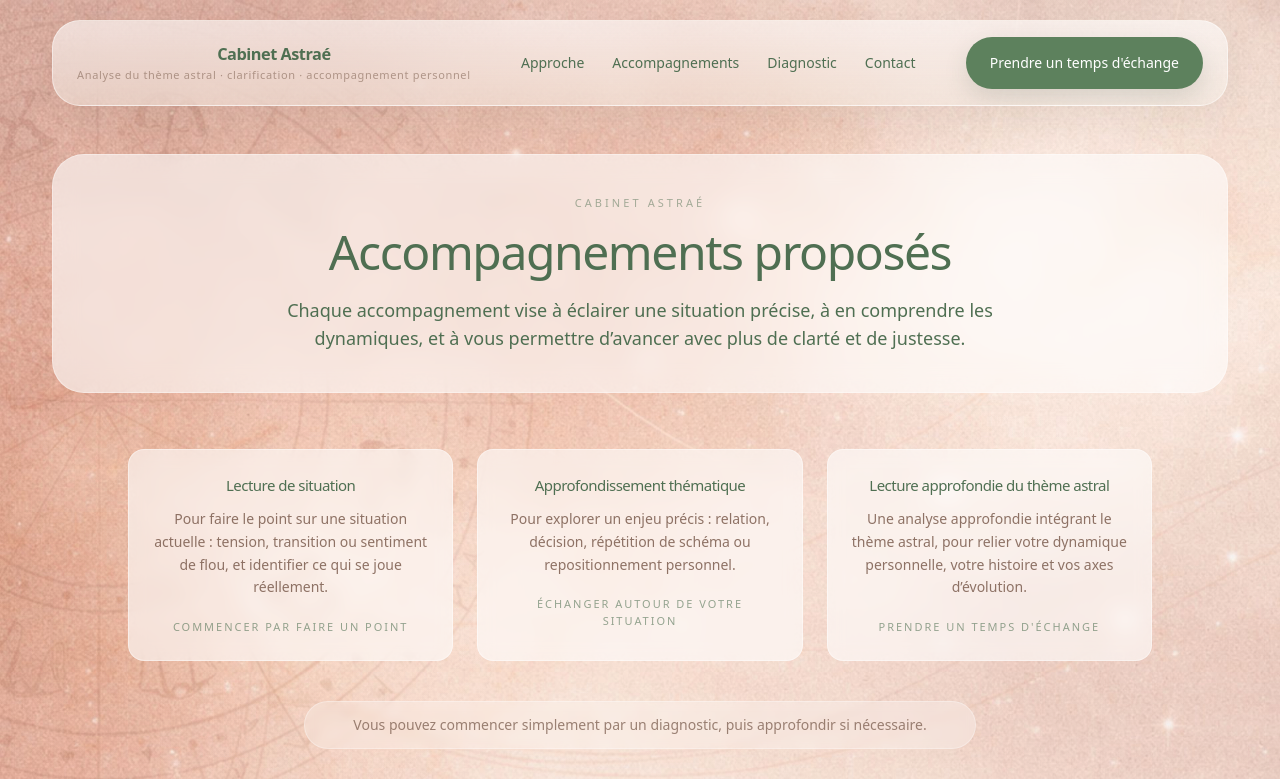
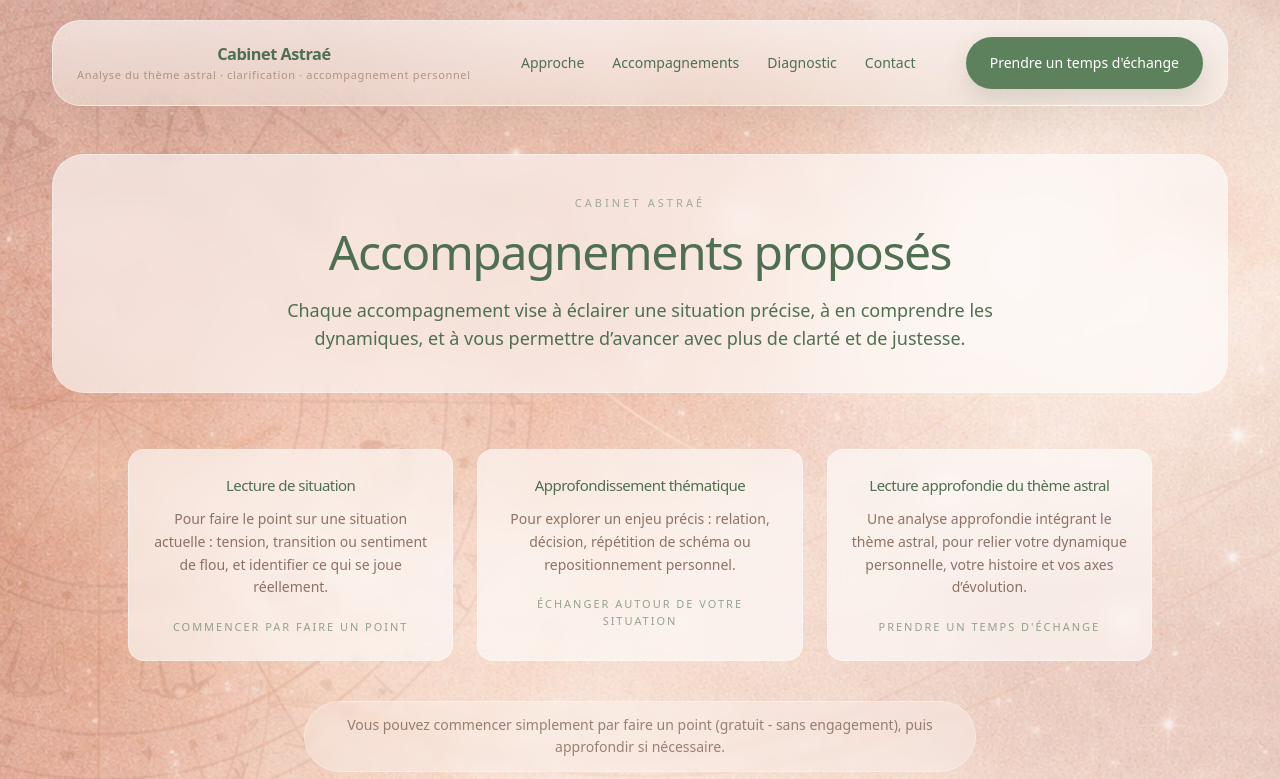
Before and after one commit to arnaudcrestey/cabinet-astrae, a Next.js app: page /accompagnements in a window 1280 px wide. Shown: the top 779 px of the page. Built offline with nearby package versions, Linux system fonts and the light colour scheme.

Commit message:
Update page.tsx

```diff
--- a/app/accompagnements/page.tsx
+++ b/app/accompagnements/page.tsx
@@ -52,7 +52,7 @@ export default function AccompagnementsPage() {
 
         <div className="mx-auto max-w-2xl text-center">
   <p className="rounded-full border border-white/30 bg-white/30 px-5 py-3 text-[14px] leading-relaxed text-umber/75 backdrop-blur-sm">
-    Vous pouvez commencer simplement par un diagnostic, puis approfondir si nécessaire.
+    Vous pouvez commencer simplement par faire un point (gratuit - sans engagement), puis approfondir si nécessaire.
   </p>
 </div>
 
```
